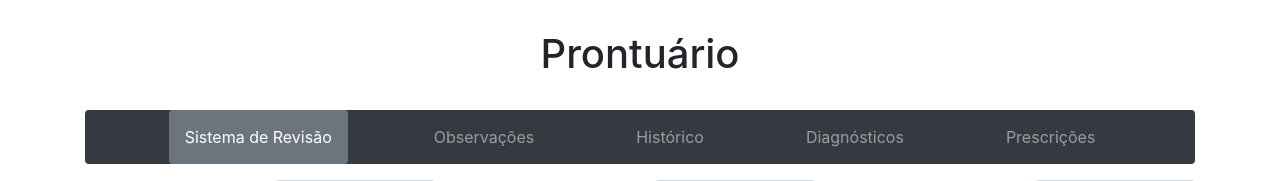
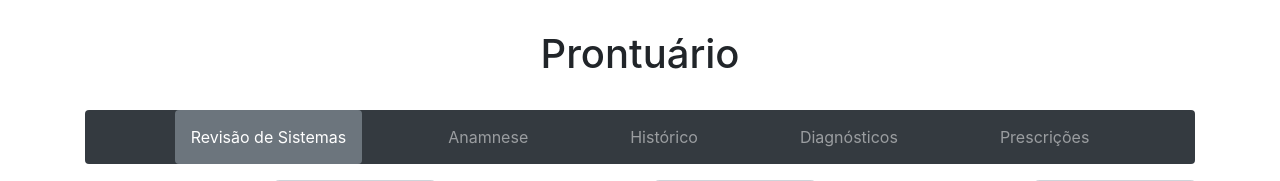
Before and after one commit to BrenoFroes/prontuarioeletronico-2021, a Django app: template prontuarioGeriatria/templates/prontuario.html in a window 1280 px wide. Shown: the part 122-303 px from the top of the page. Run offline with Django 3.2, Linux system fonts and the light colour scheme; the template is opened without the code that fills it: values that come from a table or form of the project are taken from there, others are empty; some libraries are stand-ins or nearby versions.

Commit message:
ajuste de labels

```diff
--- a/prontuarioGeriatria/templates/exibeProntuario.html
+++ b/prontuarioGeriatria/templates/exibeProntuario.html
@@ -11,11 +11,11 @@
         <ul class="nav nav-pills mb-3" id="pills-tab" role="tablist">
             <li class="nav-item">
                 <a class="nav-link active" id="pills-sistemas-tab" data-toggle="pill" href="#pills-sistemas" role="tab"
-                   aria-controls="pills-sistemas" aria-selected="true">Sistema de Revisão</a>
+                   aria-controls="pills-sistemas" aria-selected="true">Revisão de Sistemas</a>
             </li>
             <li class="nav-item">
                 <a class="nav-link" id="pills-observacoes-tab" data-toggle="pill" href="#pills-observacoes" role="tab"
-                   aria-controls="pills-observacoes" aria-selected="false">Observações</a>
+                   aria-controls="pills-observacoes" aria-selected="false">Anamnese</a>
             </li>
             <li class="nav-item">
                 <a class="nav-link" id="pills-historico-tab" data-toggle="pill" href="#pills-historico" role="tab"
--- a/prontuarioGeriatria/templates/prontuario.html
+++ b/prontuarioGeriatria/templates/prontuario.html
@@ -24,11 +24,11 @@
     <ul class="nav nav-pills mb-3" id="pills-tab" role="tablist">
         <li class="nav-item">
             <a class="nav-link active" id="pills-sistemas-tab" data-toggle="pill" href="#pills-sistemas" role="tab"
-               aria-controls="pills-sistemas" aria-selected="true">Sistema de Revisão</a>
+               aria-controls="pills-sistemas" aria-selected="true">Revisão de Sistemas</a>
         </li>
         <li class="nav-item">
             <a class="nav-link" id="pills-observacoes-tab" data-toggle="pill" href="#pills-observacoes" role="tab"
-               aria-controls="pills-observacoes" aria-selected="false">Observações</a>
+               aria-controls="pills-observacoes" aria-selected="false">Anamnese</a>
         </li>
         <li class="nav-item">
             <a class="nav-link" id="pills-historico-tab" data-toggle="pill" href="#pills-historico" role="tab"
@@ -447,7 +447,7 @@
                         $.each(data.response, function (field) {
                             $('.formSis-'+ field + '-alert').fadeOut()
                             $('.save').fadeIn()
-                            $('.save-success').text('Sistema de Revisão salvo com sucesso!')
+                            $('.save-success').text('Revisão de Sistemas salvo com sucesso!')
                         })
                     }
                 },
@@ -479,7 +479,7 @@
                         $.each(data.response, function (field) {
                             $('.formObs-'+ field + '-alert').fadeOut()
                             $('.save').fadeIn()
-                            $('.save-success').text('Observações salva com sucesso!')
+                            $('.save-success').text('Anamnese salva com sucesso!')
                         })
                     }
                 },
```
